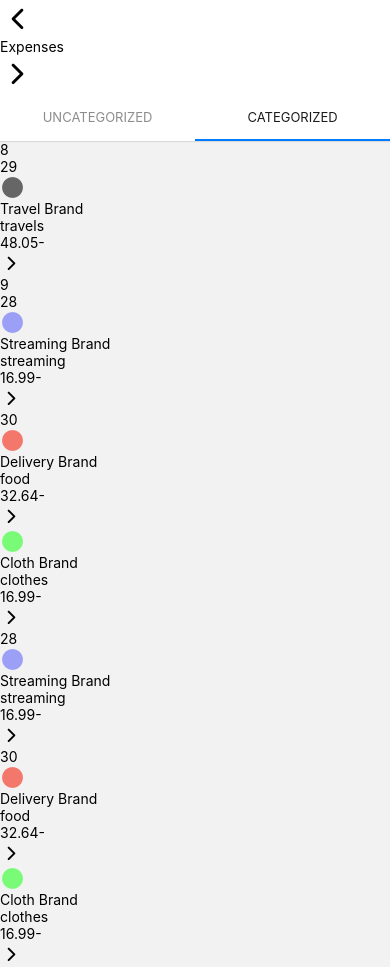
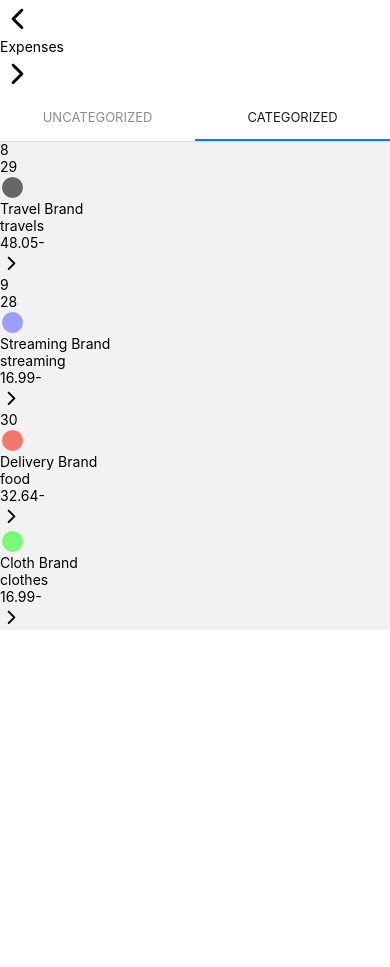
Before and after one commit to luiz-couto/budGet, a React Native app in the folder app/: screen /Categorized in a window 390 px wide. After the commit the page ends 844 px from the top, so only its background shows below. Built offline with nearby package versions, Linux system fonts and the light colour scheme; what native-base would draw is missing.

Commit message:
solved repeated items bug

```diff
--- a/app/src/components/ExpenseList/index.tsx
+++ b/app/src/components/ExpenseList/index.tsx
@@ -26,7 +26,7 @@ interface DailyData {
 
 interface MonthlyData {
   title: string
-  data: DailyData[]
+  data: DailyData[][]
 }
 
 const getFilteredExpenseList = (expenseList: Expense[]) => {
@@ -44,21 +44,21 @@ const getFilteredExpenseList = (expenseList: Expense[]) => {
       data: []
     }
 
+    let dailyArr: DailyData[] = []
     for(let day=FIRST_DAY; day<=LAST_DAY; day++) {
-
       let dailyExpenses = monthlyExpenses.filter((expense) => {
         return day == expense.date.getDate()
       })
 
       if(dailyExpenses.length == 0) continue
 
-      monthlyData.data.push({
+      dailyArr.push({
         title: day.toString(),
         data: dailyExpenses
       })
 
     }
-
+    monthlyData.data.push(dailyArr)
     expenses.push(monthlyData)
   }
 
@@ -67,7 +67,6 @@ const getFilteredExpenseList = (expenseList: Expense[]) => {
 
 const ExpenseList = (props: propsType) => {
   const filteredExpenses = getFilteredExpenseList(props.expenses)
-  console.log(filteredExpenses)
   return (
     <View style={styles.list_container}>
       <SectionList
@@ -76,9 +75,9 @@ const ExpenseList = (props: propsType) => {
         renderSectionHeader={({ section }) => (
           <Text>{section.title}</Text>
         )}
-        renderItem={({ section }) => (
+        renderItem={({ item }) => (
           <SectionList
-            sections={section.data}
+            sections={item}
             renderSectionHeader={({ section }) => (
               <Text>{section.title}</Text>
             )}
```
